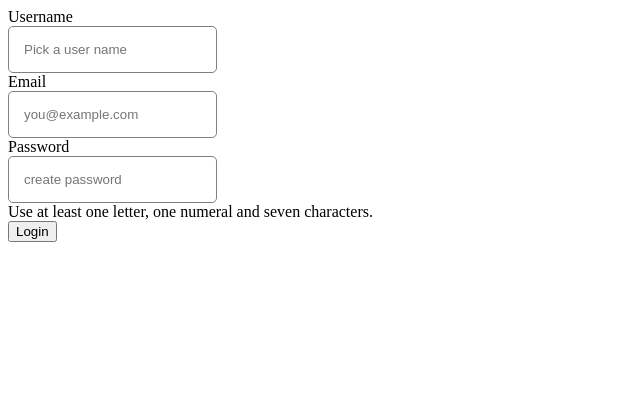
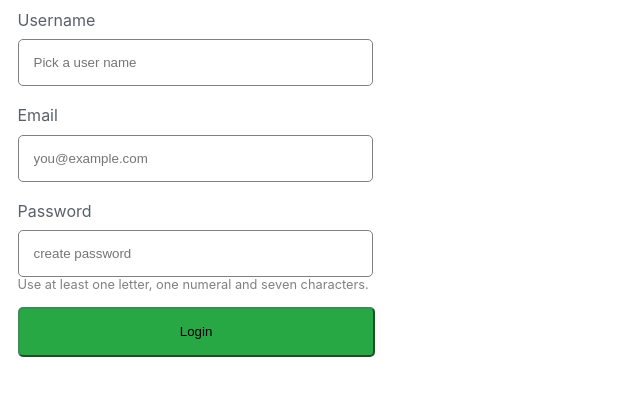
Before and after one commit to pilaralejandra/ejem-login, a plain HTML site: page index.html in a window 1280 px wide. Shown: the whole page, without its empty margins (0-640 px from the left). Drawn offline with Linux system fonts and the light colour scheme.

Commit message:
margins, padding and button style

```diff
--- a/css/style.css
+++ b/css/style.css
@@ -1,13 +1,42 @@
 section {
   width: 380px;
+  /* border: 1px solid black; */
+}
+label {
+  color: #586069;
 }
 label,
 input {
   display: block;
+  width: 85%;
+  margin: 2.5%;
 }
 input {
   border-radius: 5px;
   border: 1px solid gray;
   padding: 15px;
+  margin-bottom: 5%;
+}
+ input:last-of-type {
+   margin-bottom: auto;
+ }
+ form span {
+   display: block;
+   font-size: .8em;
+   margin-left: 2.5%;
+   color: gray;
+ }
 
-}
+ button {
+   width: 94%;
+   padding: 4%;
+   margin: 2.5%;
+   margin-top: 4%;
+   border-radius: 5px;
+   border-color: rgba(27,31,35,0.5);
+   background-color: #28a745;
+ }
+ body {
+   font-family: -apple-system,BlinkMacSystemFont,
+   "Segoe UI",Helvetica,Arial,sans-serif,"Apple Color Emoji","Segoe UI Emoji","Segoe UI Symbol";
+ }
```
